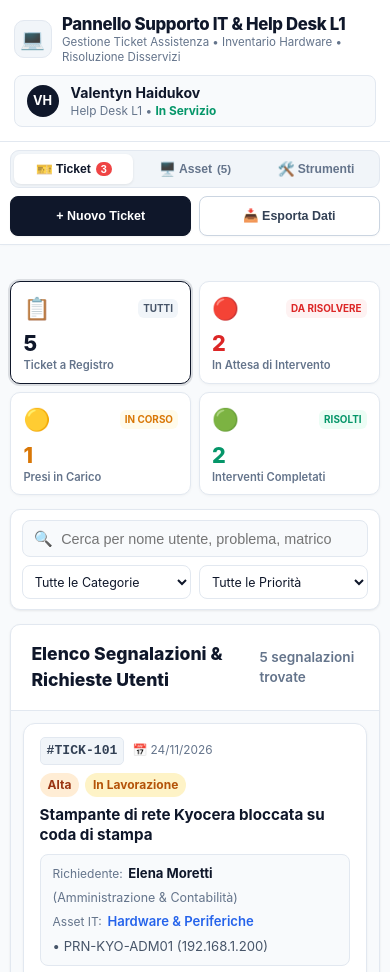
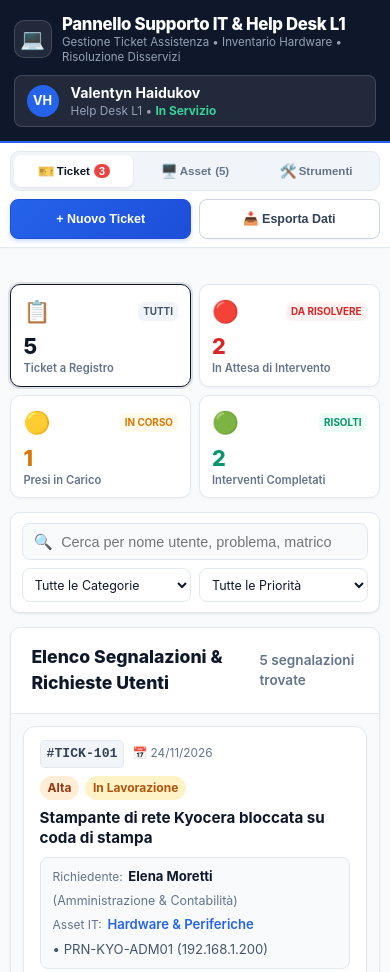
Before and after one commit to HV94/it-support-hub, a plain HTML site: page index.html in a window 390 px wide. Shown: the top 972 px of the page. Drawn offline with Linux system fonts and the light colour scheme.

Commit message:
support-hub: ripristinata testata console it scura con pulsanti blu e layout responsive anti-overflow

```diff
--- a/index.html
+++ b/index.html
@@ -3,9 +3,9 @@
 <head>
   <meta charset="UTF-8">
   <meta name="viewport" content="width=device-width, initial-scale=1.0">
-  <meta name="theme-color" content="#ffffff">
+  <meta name="theme-color" content="#0f172a">
   <title>Pannello Supporto IT & Help Desk L1 - Valentyn Haidukov</title>
-  <link rel="stylesheet" href="style.css?v=3.0-enterprise-minimal">
+  <link rel="stylesheet" href="style.css?v=3.1-console">
 </head>
 <body>
   <!-- Header Superiore -->
--- a/style.css
+++ b/style.css
@@ -4,14 +4,14 @@
    ============================================================================== */
 
 :root {
-  --primary: #0f172a;
-  --primary-hover: #1e293b;
-  --primary-light: #f1f5f9;
+  --primary: #2563eb;
+  --primary-hover: #1d4ed8;
+  --primary-light: #eff6ff;
   --primary-accent: #2563eb;
 
   --bg-page: #f8fafc;
   --bg-card: #ffffff;
-  --bg-header: #ffffff;
+  --bg-header: #0f172a;
 
   --text-main: #0f172a;
   --text-muted: #64748b;
@@ -55,13 +55,13 @@ body {
   min-height: 100vh;
 }
 
-/* Header Enterprise Minimale */
+/* Header Console IT Professionale */
 .app-header {
   background-color: var(--bg-header);
-  color: var(--text-main);
+  color: #ffffff;
   padding: 1.1rem 1.5rem;
-  border-bottom: 1px solid var(--border-color);
-  box-shadow: 0 1px 2px rgba(0, 0, 0, 0.02);
+  border-bottom: 2px solid var(--primary);
+  box-shadow: 0 4px 12px rgba(0, 0, 0, 0.12);
 }
 
 .header-container {
@@ -82,12 +82,12 @@ body {
 
 .brand-icon {
   font-size: 1.5rem;
-  background: #f1f5f9;
-  color: #0f172a;
+  background: rgba(255, 255, 255, 0.08);
+  color: #38bdf8;
   width: 44px;
   height: 44px;
   border-radius: 10px;
-  border: 1px solid var(--border-color);
+  border: 1px solid rgba(255, 255, 255, 0.15);
   display: flex;
   align-items: center;
   justify-content: center;
@@ -96,30 +96,30 @@ body {
 .brand-title {
   font-size: 1.25rem;
   font-weight: 800;
-  color: #0f172a;
+  color: #ffffff;
   letter-spacing: -0.02em;
 }
 
 .brand-subtitle {
   font-size: 0.8rem;
-  color: var(--text-muted);
+  color: #94a3b8;
 }
 
 .operator-profile {
   display: flex;
   align-items: center;
   gap: 0.75rem;
-  background: #f8fafc;
+  background: rgba(255, 255, 255, 0.08);
   padding: 0.4rem 0.95rem;
   border-radius: 9999px;
-  border: 1px solid var(--border-color);
+  border: 1px solid rgba(255, 255, 255, 0.15);
 }
 
 .operator-avatar {
   width: 32px;
   height: 32px;
   border-radius: 50%;
-  background: #0f172a;
+  background: var(--primary);
   color: #ffffff;
   display: flex;
   align-items: center;
@@ -131,16 +131,16 @@ body {
 .operator-name {
   font-size: 0.88rem;
   font-weight: 700;
-  color: #0f172a;
+  color: #ffffff;
 }
 
 .operator-role {
   font-size: 0.74rem;
-  color: var(--text-muted);
+  color: #94a3b8;
 }
 
 .status-badge-online {
-  color: #059669;
+  color: #34d399;
   font-weight: 700;
 }
 
@@ -235,16 +235,17 @@ body {
 }
 
 .btn-primary {
-  background: #0f172a;
+  background: linear-gradient(135deg, #2563eb, #1d4ed8);
   color: #ffffff;
-  border: 1px solid #0f172a;
-  box-shadow: 0 1px 2px rgba(0, 0, 0, 0.05);
+  border: 1px solid #1d4ed8;
+  box-shadow: 0 2px 4px rgba(37, 99, 235, 0.25);
 }
 
 .btn-primary:hover {
-  background: #1e293b;
-  border-color: #1e293b;
+  background: linear-gradient(135deg, #1d4ed8, #1e40af);
+  border-color: #1e40af;
   transform: translateY(-1px);
+  box-shadow: 0 4px 8px rgba(37, 99, 235, 0.35);
 }
 
 .btn-secondary {
@@ -1097,9 +1098,9 @@ body {
 /* OTTIMIZZAZIONE RESPONSIVE MOBILE COMPLETA (Smartphones, iPhone & Tablet) */
 @media (max-width: 768px) {
   .app-header {
-    background-color: #ffffff;
-    padding: 0.85rem 0.85rem;
-    border-bottom: 1px solid var(--border-color);
+    background-color: var(--bg-header) !important;
+    padding: 0.85rem 0.85rem !important;
+    border-bottom: 2px solid var(--primary) !important;
   }
 
   .header-container {
@@ -1116,23 +1117,23 @@ body {
     width: 38px;
     height: 38px;
     font-size: 1.25rem;
-    background: #f1f5f9;
-    color: #0f172a;
-    border: 1px solid var(--border-color);
+    background: rgba(255, 255, 255, 0.08) !important;
+    color: #38bdf8 !important;
+    border: 1px solid rgba(255, 255, 255, 0.15) !important;
     flex-shrink: 0;
   }
 
   .brand-title {
     font-size: 1.05rem;
     font-weight: 800;
-    color: #0f172a;
+    color: #ffffff !important;
     line-height: 1.25;
     word-break: break-word;
   }
 
   .brand-subtitle {
     font-size: 0.72rem;
-    color: var(--text-muted);
+    color: #94a3b8 !important;
     line-height: 1.3;
   }
 
@@ -1140,9 +1141,17 @@ body {
     width: 100%;
     justify-content: flex-start;
     padding: 0.35rem 0.75rem;
-    background: #f8fafc;
-    border: 1px solid var(--border-color);
+    background: rgba(255, 255, 255, 0.08) !important;
+    border: 1px solid rgba(255, 255, 255, 0.15) !important;
     border-radius: 8px;
+  }
+
+  .operator-name {
+    color: #ffffff !important;
+  }
+
+  .operator-role {
+    color: #94a3b8 !important;
   }
 
   /* Nav Segmented Control su Mobile */
@@ -1162,33 +1171,36 @@ body {
   }
 
   .nav-tabs {
-    width: 100%;
-    display: flex;
-    background: #f1f5f9;
-    padding: 3px;
-    border-radius: 9px;
-    border: 1px solid #e2e8f0;
-    gap: 2px;
-    overflow-x: auto;
-    -webkit-overflow-scrolling: touch;
+    width: 100% !important;
+    display: grid !important;
+    grid-template-columns: repeat(3, minmax(0, 1fr)) !important;
+    background: #f1f5f9 !important;
+    padding: 3px !important;
+    border-radius: 9px !important;
+    border: 1px solid #e2e8f0 !important;
+    gap: 2px !important;
+    overflow-x: hidden !important;
+    box-sizing: border-box !important;
   }
 
   .nav-tab {
-    flex: 1 1 0;
-    min-width: 0;
-    display: flex;
-    align-items: center;
-    justify-content: center;
-    padding: 7px 3px;
-    font-size: 0.76rem;
-    font-weight: 600;
-    border-radius: 7px;
+    width: 100% !important;
+    min-width: 0 !important;
+    display: flex !important;
+    align-items: center !important;
+    justify-content: center !important;
+    padding: 8px 2px !important;
+    font-size: 0.72rem !important;
+    font-weight: 600 !important;
+    border-radius: 7px !important;
     border: none !important;
-    text-align: center;
-    gap: 3px;
-    white-space: nowrap;
-    color: #64748b;
-    background: transparent;
+    text-align: center !important;
+    gap: 2px !important;
+    white-space: nowrap !important;
+    color: #64748b !important;
+    background: transparent !important;
+    box-sizing: border-box !important;
+    overflow: hidden !important;
   }
 
   .nav-tab.active {
```
